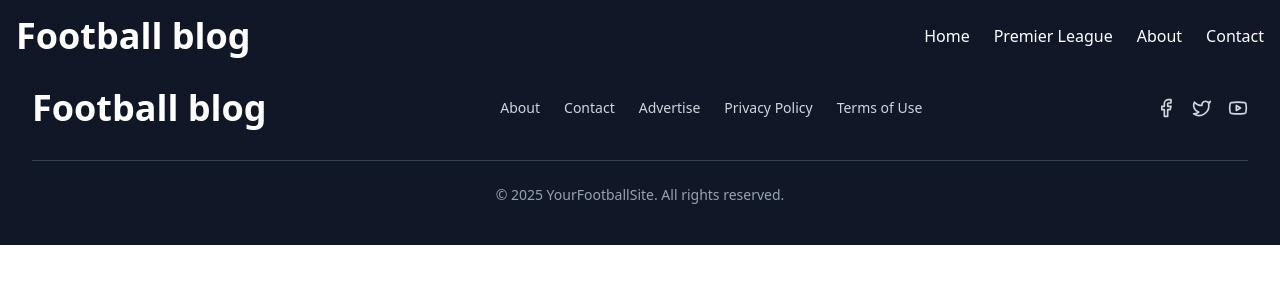
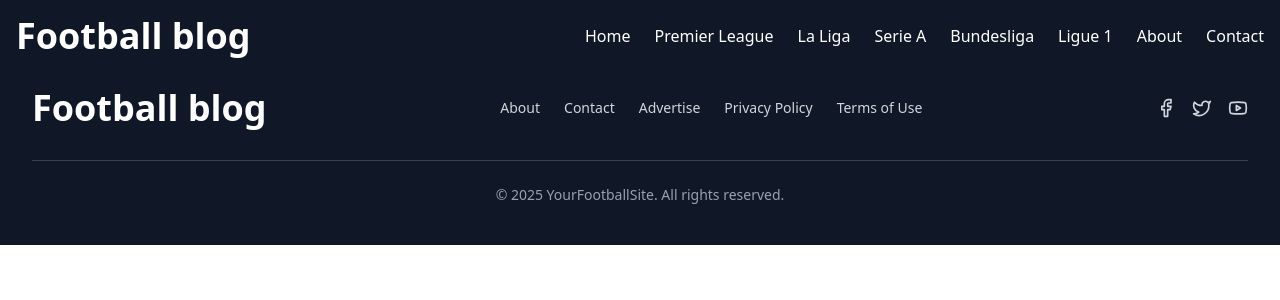
Before and after one commit to Adewara/football-blog, a React (Vite) app: page / in a window 1280 px wide. Shown: the top 300 px of the page. Built offline with nearby package versions, Linux system fonts and the light colour scheme.

Commit message:
Third commit

```diff
--- /dev/null
+++ b/src/Components/NavDropdown.jsx
@@ -0,0 +1,42 @@
+import { ChevronDown, ChevronUp } from "lucide-react";
+
+function NavDropdown({ label, items = [], isOpen, onToggle }) {
+  const handleClick = () => {
+    if (window.innerWidth < 1024) {
+      onToggle(label); // Notify parent
+    }
+  };
+
+  return (
+    <li className="relative w-full lg:w-auto">
+      {/* Trigger */}
+      <div
+        className="flex items-center justify-between hover:underline cursor-pointer lg:group"
+        onClick={handleClick}
+      >
+        <span>{label}</span>
+        <span className="ml-1 lg:hidden">
+          {isOpen ? <ChevronUp size={16} /> : <ChevronDown size={16} />}
+        </span>
+      </div>
+
+      {/* Dropdown Menu */}
+      <ul
+        className={`mt-2 lg:absolute lg:right-0 bg-gray-700 rounded-md shadow-lg overflow-hidden transition-all duration-200 ${
+          isOpen ? "block" : "hidden"
+        } lg:group-hover:block lg:opacity-0 lg:invisible lg:group-hover:visible lg:group-hover:opacity-100 lg:w-40`}
+      >
+        {items.map((item, idx) => (
+          <li
+            key={idx}
+            className="px-4 py-2 hover:bg-gray-900 cursor-pointer whitespace-nowrap"
+          >
+            {item}
+          </li>
+        ))}
+      </ul>
+    </li>
+  );
+}
+
+export default NavDropdown;
--- a/src/Components/Navbar.jsx
+++ b/src/Components/Navbar.jsx
@@ -1,22 +1,25 @@
 import { useEffect, useState } from "react";
 import Logo from "./Logo";
-import { Menu, X, ChevronDown, ChevronUp } from "lucide-react"; // optional icons
+import { Menu, X } from "lucide-react";
+import NavDropdown from "./NavDropdown";
 
 function Navbar() {
   const [scrolled, setScrolled] = useState(false);
   const [menuOpen, setMenuOpen] = useState(false);
-  const [dropdownOpen, setDropdownOpen] = useState(false);
+  const [activeDropdown, setActiveDropdown] = useState(null); // 👈
 
   useEffect(() => {
-    const handleScroll = () => {
-      setScrolled(window.scrollY > 10);
-    };
+    const handleScroll = () => setScrolled(window.scrollY > 10);
     window.addEventListener("scroll", handleScroll);
     return () => window.removeEventListener("scroll", handleScroll);
   }, []);
 
   const toggleMenu = () => setMenuOpen(!menuOpen);
-  const toggleDropdown = () => setDropdownOpen(!dropdownOpen);
+
+  // Toggle logic for dropdowns
+  const handleDropdownToggle = (label) => {
+    setActiveDropdown((prev) => (prev === label ? null : label));
+  };
 
   return (
     <nav
@@ -25,12 +28,10 @@ function Navbar() {
       }`}
     >
       <div className="max-w-7xl mx-auto px-4 py-4 flex items-center justify-between">
-        {/* Logo */}
         <div className="flex-shrink-0">
           <Logo />
         </div>
 
-        {/* Hamburger (mobile only) */}
         <div className="lg:hidden">
           <button onClick={toggleMenu} aria-label="Toggle Menu">
             {menuOpen ? (
@@ -41,7 +42,6 @@ function Navbar() {
           </button>
         </div>
 
-        {/* Nav Menu */}
         <ul
           className={`flex-col lg:flex-row lg:flex items-start lg:items-center space-y-4 lg:space-y-0 lg:space-x-6 absolute lg:static top-full left-0 w-full lg:w-auto bg-gray-800 lg:bg-transparent px-4 py-4 lg:p-0 transition-all duration-300 ${
             menuOpen ? "flex" : "hidden"
@@ -49,51 +49,71 @@ function Navbar() {
         >
           <li className="hover:underline cursor-pointer">Home</li>
 
-          {/* Dropdown */}
-          <li className="relative w-full lg:w-auto">
-            {/* Dropdown trigger */}
-            <div
-              className="flex items-center justify-between hover:underline cursor-pointer lg:group"
-              onClick={() => {
-                if (window.innerWidth < 1024) toggleDropdown(); // only on mobile
-              }}
-            >
-              <span>Premier League</span>
-              <span className="ml-1 lg:hidden">
-                {dropdownOpen ? (
-                  <ChevronUp size={16} />
-                ) : (
-                  <ChevronDown size={16} />
-                )}
-              </span>
-            </div>
-
-            {/* Dropdown menu */}
-            <ul
-              className={`mt-2 lg:absolute lg:right-0 bg-gray-700 rounded-md shadow-lg overflow-hidden transition-all duration-200 ${
-                dropdownOpen ? "block" : "hidden"
-              } lg:group-hover:block lg:opacity-0 lg:invisible lg:group-hover:visible lg:group-hover:opacity-100 lg:w-40`}
-            >
-              <li className="px-4 py-2 hover:bg-gray-900 cursor-pointer whitespace-nowrap">
-                Liverpool
-              </li>
-              <li className="px-4 py-2 hover:bg-gray-900 cursor-pointer whitespace-nowrap">
-                Manchester City
-              </li>
-              <li className="px-4 py-2 hover:bg-gray-900 cursor-pointer whitespace-nowrap">
-                Manchester United
-              </li>
-              <li className="px-4 py-2 hover:bg-gray-900 cursor-pointer whitespace-nowrap">
-                Chelsea
-              </li>
-              <li className="px-4 py-2 hover:bg-gray-900 cursor-pointer whitespace-nowrap">
-                Arsenal
-              </li>
-              <li className="px-4 py-2 hover:bg-gray-900 cursor-pointer whitespace-nowrap">
-                Tottenham
-              </li>
-            </ul>
-          </li>
+          <NavDropdown
+            label="Premier League"
+            items={[
+              "Liverpool",
+              "Manchester City",
+              "Manchester United",
+              "Chelsea",
+              "Arsenal",
+              "Tottenham",
+            ]}
+            isOpen={activeDropdown === "Premier League"}
+            onToggle={handleDropdownToggle}
+          />
+          <NavDropdown
+            label="La Liga"
+            items={[
+              "Real Madrid",
+              "Barcelona",
+              "Atletico Madrid",
+              "Valencia",
+              "Sevilla",
+              "Athletic Bilbao",
+            ]}
+            isOpen={activeDropdown === "La Liga"}
+            onToggle={handleDropdownToggle}
+          />
+          <NavDropdown
+            label="Serie A"
+            items={[
+              "Serie A",
+              "Juventus",
+              "Inter Milan",
+              "AC Miilan",
+              "Bologna",
+              "AS Roma",
+            ]}
+            isOpen={activeDropdown === "Serie A"}
+            onToggle={handleDropdownToggle}
+          />
+          <NavDropdown
+            label="Bundesliga"
+            items={[
+              "Bayern Munich",
+              "Dortmund",
+              "Rb Leipzig",
+              "Bayer Leverkusen",
+              "Schalke",
+              "Wolfsburg",
+            ]}
+            isOpen={activeDropdown === "BundesLiga"}
+            onToggle={handleDropdownToggle}
+          />
+          <NavDropdown
+            label="Ligue 1"
+            items={[
+              "Paris Saint Germain",
+              "Olympique Lyon",
+              "AS Monaco",
+              "Marseille",
+              "OGC Nice",
+              "Rennes FC",
+            ]}
+            isOpen={activeDropdown === "Ligue 1"}
+            onToggle={handleDropdownToggle}
+          />
 
           <li className="hover:underline cursor-pointer">About</li>
           <li className="hover:underline cursor-pointer">Contact</li>
```
